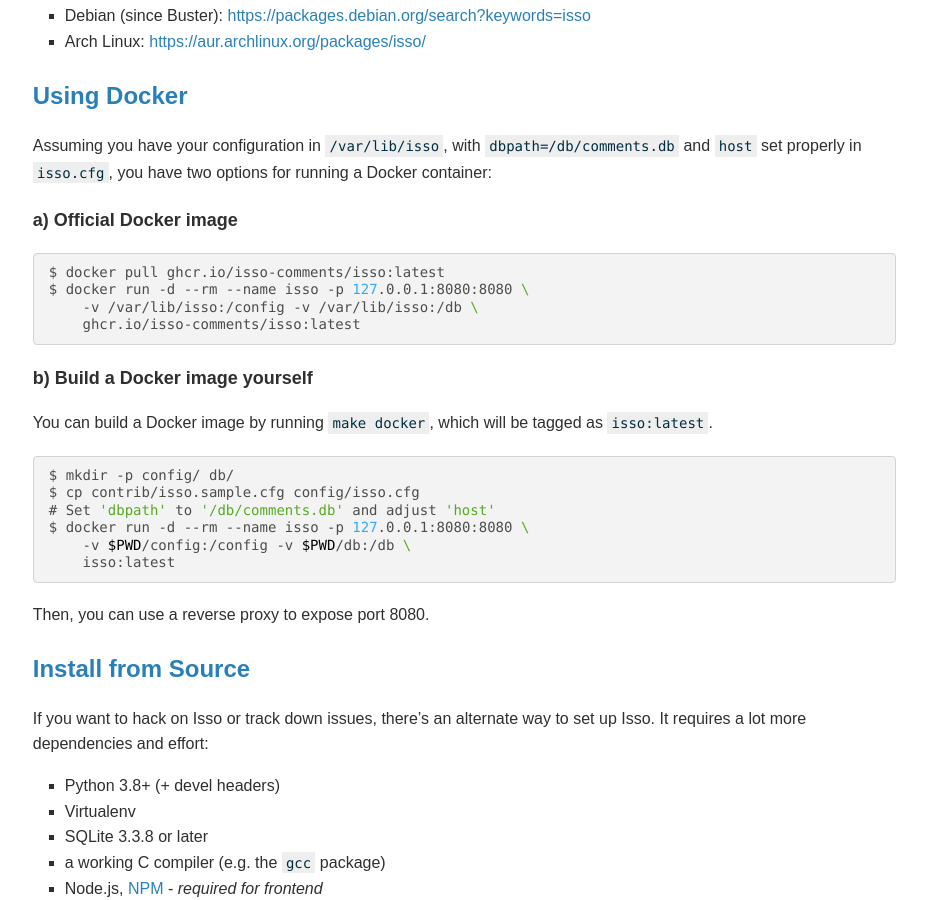
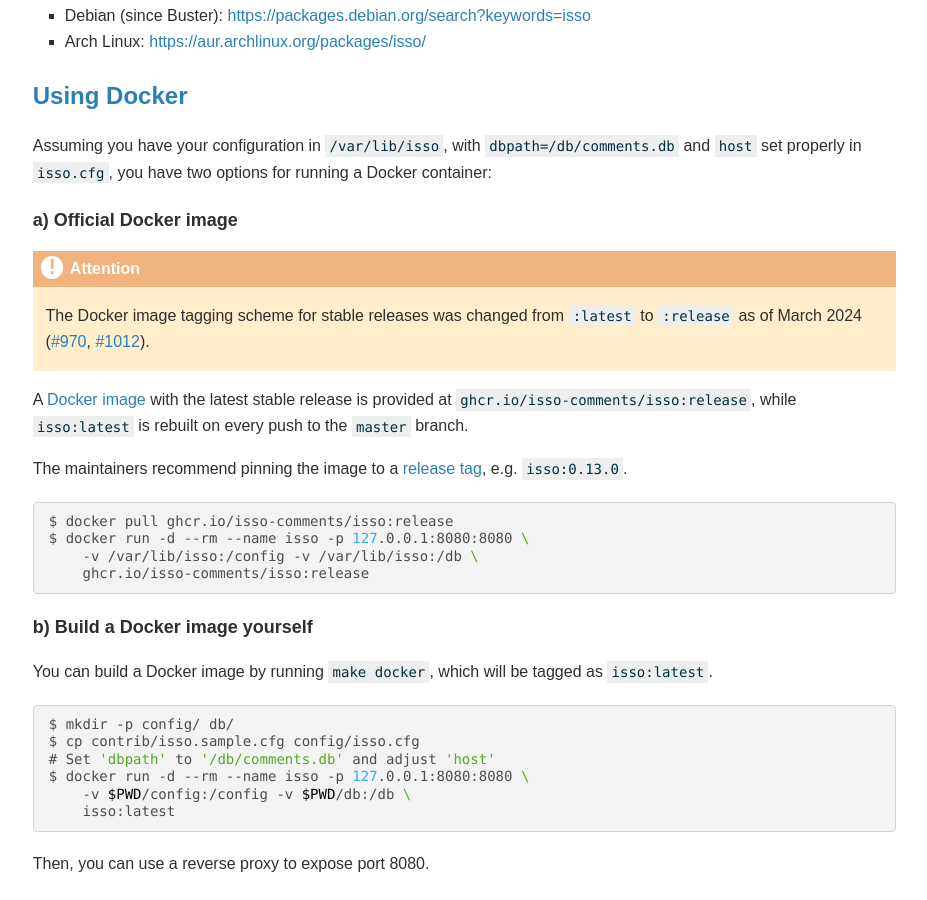
Before and after one commit to isso-comments/isso, a Sphinx documentation site: the page built from docs/docs/reference/installation.rst, in a window 1280 px wide and 900 px high, scrolled down 2395 px. Shown: the whole window, without its empty margins (304-1231 px from the left). Built offline with Sphinx 7.4.7, drawn with Linux system fonts in a browser that asks for light colours.

Commit message:
docs, README: Document changed docker image tagging
`:latest` is now used for auto-pushed images off of
`master`, while `:release` will follow the latest tagged
stable release.

```diff
--- a/docs/docs/reference/installation.rst
+++ b/docs/docs/reference/installation.rst
@@ -149,12 +149,30 @@
 a) Official Docker image
 ^^^^^^^^^^^^^^^^^^^^^^^^
 
+.. attention::
+
+   The Docker image tagging scheme for stable releases was changed from ``:latest``
+   to ``:release`` as of March 2024 (`#970`_, `#1012`_).
+
+.. _#970: https://github.com/isso-comments/isso/pull/970
+.. _#1012: https://github.com/isso-comments/isso/pull/1012
+
+A `Docker image`_ with the latest stable release is provided at
+``ghcr.io/isso-comments/isso:release``, while ``isso:latest`` is rebuilt on
+every push to the ``master`` branch.
+
+The maintainers recommend pinning the image to a `release tag`_, e.g.
+``isso:0.13.0``.
+
 .. code-block:: console
 
-    $ docker pull ghcr.io/isso-comments/isso:latest
+    $ docker pull ghcr.io/isso-comments/isso:release
     $ docker run -d --rm --name isso -p 127.0.0.1:8080:8080 \
         -v /var/lib/isso:/config -v /var/lib/isso:/db \
-        ghcr.io/isso-comments/isso:latest
+        ghcr.io/isso-comments/isso:release
+
+.. _Docker image: https://github.com/isso-comments/isso/pkgs/container/isso
+.. _release tag: https://github.com/isso-comments/isso/pkgs/container/isso
 
 b) Build a Docker image yourself
 ^^^^^^^^^^^^^^^^^^^^^^^^^^^^^^^^
```
Also changed, not shown: CHANGES.rst (+6 -1 lines), README.md (+12 -2 lines).
